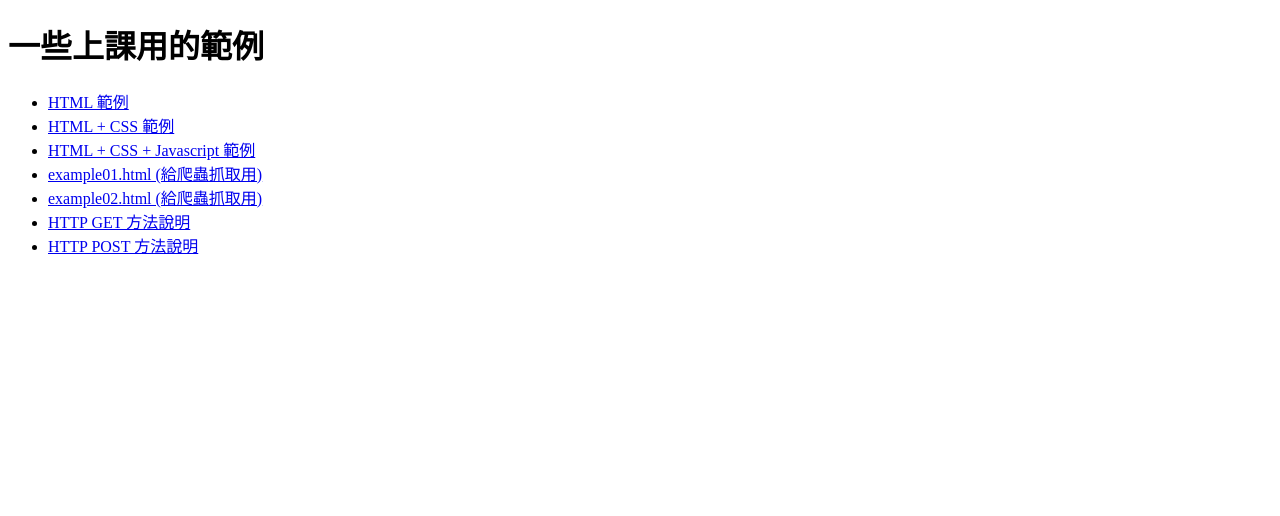
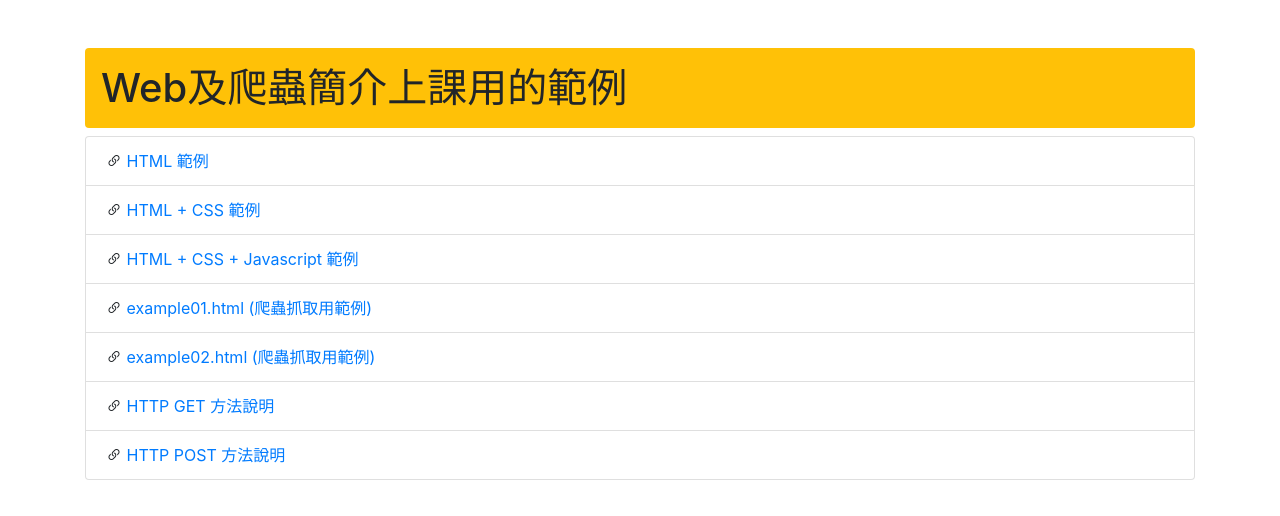
Before and after one commit to victorgau/khpy_web_intro, a plain HTML site: page docs/index.html in a window 1280 px wide. Drawn offline with nearby package versions, Linux system fonts and the light colour scheme.

Commit message:
Update index.html

```diff
--- a/docs/index.html
+++ b/docs/index.html
@@ -1,20 +1,40 @@
 <!DOCTYPE html>
 <html>
 <head>
+    <!-- Required meta tags -->
+    <meta charset="utf-8">
+    <meta name="viewport" content="width=device-width, initial-scale=1, shrink-to-fit=no">
+
+    <!-- Bootstrap CSS -->
+    <link rel="stylesheet" href="https://maxcdn.bootstrapcdn.com/bootstrap/4.0.0/css/bootstrap.min.css" integrity="sha384-Gn5384xqQ1aoWXA+058RXPxPg6fy4IWvTNh0E263XmFcJlSAwiGgFAW/dAiS6JXm" crossorigin="anonymous">
+    <link rel="stylesheet" href="https://cdn.jsdelivr.net/npm/bootstrap-icons@1.5.0/font/bootstrap-icons.css">
     <title>範例索引</title>
 </head>
 <body>
+    <div class="container">
+        <div class="row my-5">
+            <div class="col">
+                <h1 class="bg-warning p-3 rounded">Web及爬蟲簡介上課用的範例</h1>
 
-<h1>一些上課用的範例</h1>
+                <ul class="list-group">
+                    <li class="list-group-item"><i class="bi bi-link-45deg"></i> <a href="html_only.html">HTML 範例</a></li>
+                    <li class="list-group-item"><i class="bi bi-link-45deg"></i> <a href="html_css.html">HTML + CSS 範例</a></li>
+                    <li class="list-group-item"><i class="bi bi-link-45deg"></i> <a href="html_css_javascript.html">HTML + CSS + Javascript 範例</a></li>
+                    <li class="list-group-item"><i class="bi bi-link-45deg"></i> <a href="example01.html">example01.html (爬蟲抓取用範例)</a></li>
+                    <li class="list-group-item"><i class="bi bi-link-45deg"></i> <a href="example02.html">example02.html (爬蟲抓取用範例)</a></li>
+                    <li class="list-group-item"><i class="bi bi-link-45deg"></i> <a href="form_get.html">HTTP GET 方法說明</a></li>
+                    <li class="list-group-item"><i class="bi bi-link-45deg"></i> <a href="form_post.html">HTTP POST 方法說明</a></li>
+                </ul>
+            </div>
 
-<ul>
-    <li><a href="html_only.html">HTML 範例</a></li>
-    <li><a href="html_css.html">HTML + CSS 範例</a></li>
-    <li><a href="html_css_javascript.html">HTML + CSS + Javascript 範例</a></li>
-    <li><a href="example01.html">example01.html (給爬蟲抓取用)</a></li>
-    <li><a href="example02.html">example02.html (給爬蟲抓取用)</a></li>
-    <li><a href="form_get.html">HTTP GET 方法說明</a></li>
-    <li><a href="form_post.html">HTTP POST 方法說明</a></li>
-</ul>
+        </div>
+    </div>
+
+<!-- Optional JavaScript -->
+<!-- jQuery first, then Popper.js, then Bootstrap JS -->
+<script src="https://code.jquery.com/jquery-3.2.1.slim.min.js" integrity="sha384-KJ3o2DKtIkvYIK3UENzmM7KCkRr/rE9/Qpg6aAZGJwFDMVNA/GpGFF93hXpG5KkN" crossorigin="anonymous"></script>
+<script src="https://cdnjs.cloudflare.com/ajax/libs/popper.js/1.12.9/umd/popper.min.js" integrity="sha384-ApNbgh9B+Y1QKtv3Rn7W3mgPxhU9K/ScQsAP7hUibX39j7fakFPskvXusvfa0b4Q" crossorigin="anonymous"></script>
+<script src="https://maxcdn.bootstrapcdn.com/bootstrap/4.0.0/js/bootstrap.min.js" integrity="sha384-JZR6Spejh4U02d8jOt6vLEHfe/JQGiRRSQQxSfFWpi1MquVdAyjUar5+76PVCmYl" crossorigin="anonymous"></script>
+
 </body>
 </html>
```
